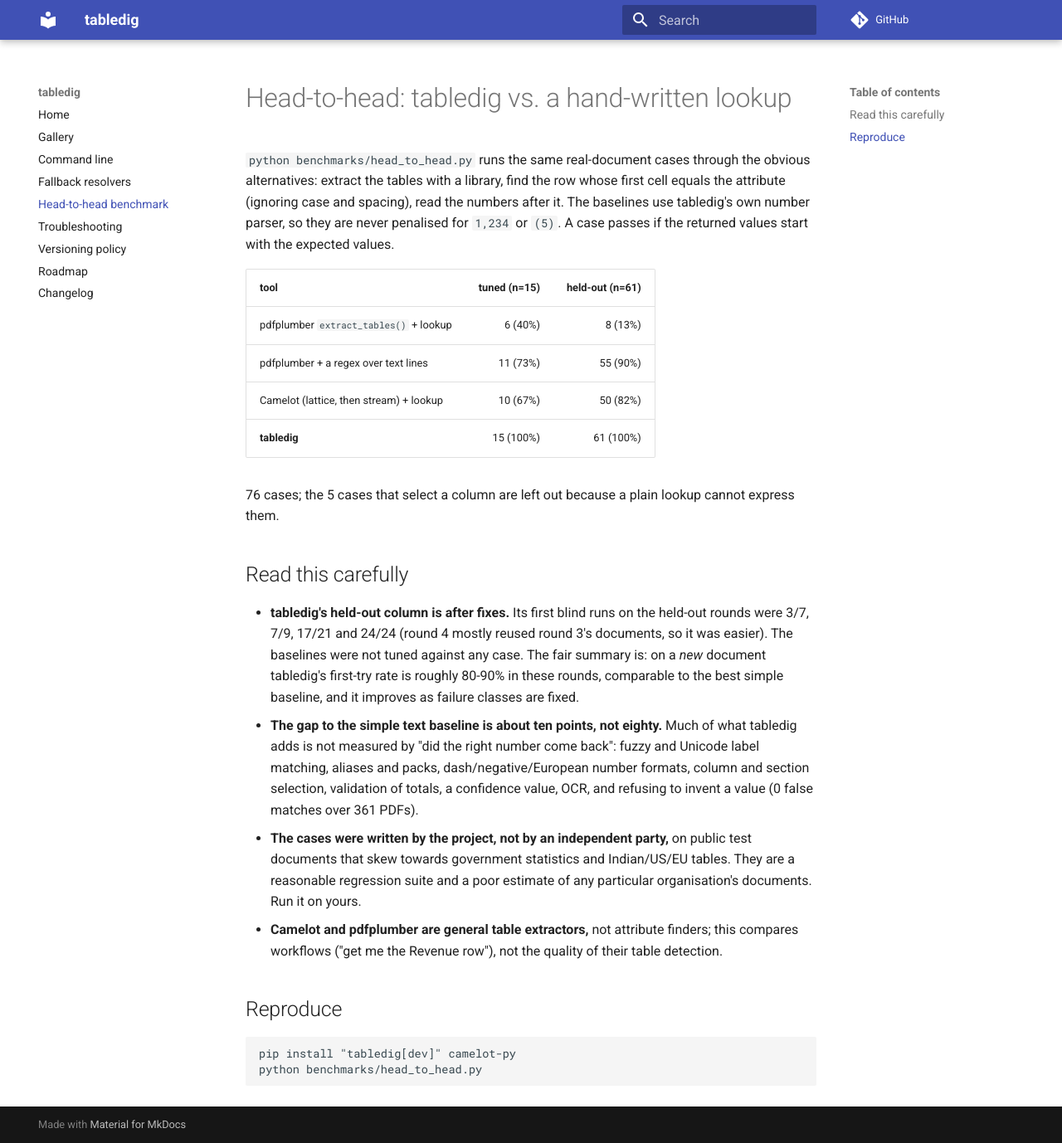
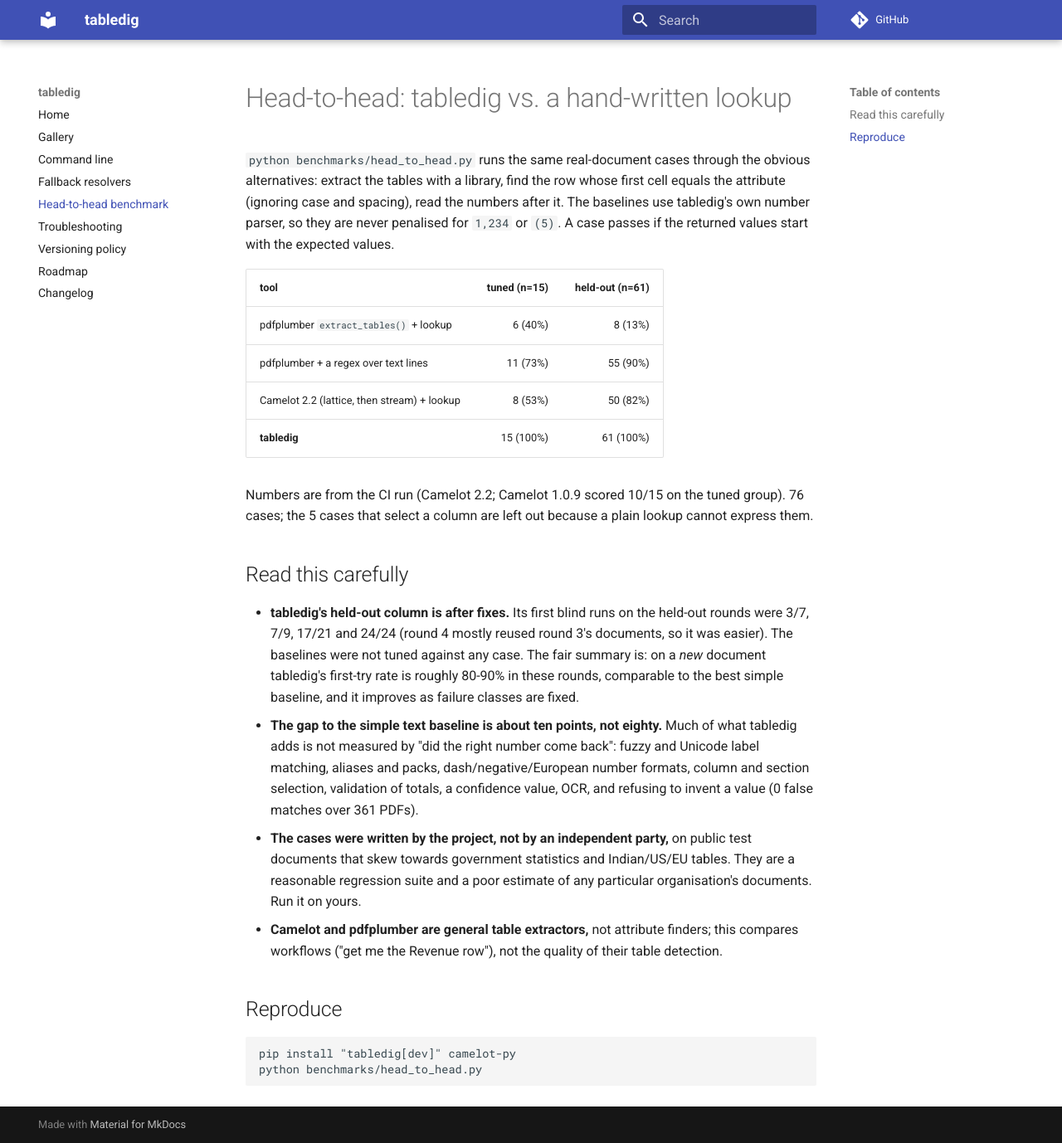
Before and after one commit to Perarulalanloganathan/tabledig, an MkDocs documentation site: the page built from docs/benchmark.md, in a window 1280 px wide and 1378 px high. Shown: the whole window at 83% size. Built offline with MkDocs 1.6.1 and Material for MkDocs 9.7.7, drawn with Linux system fonts in a browser that asks for light colours; comment, search, counter and statistics services are not loaded.

Commit message:
Benchmark write-up: use the CI-reproducible Camelot numbers
Co-Authored-By: Claude Sonnet 5.5 <noreply@anthropic.com>
Claude-Session: https://claude.ai/code/session_01TTRY4xxT1DdxbQ3hF69qhX

```diff
--- a/docs/benchmark.md
+++ b/docs/benchmark.md
@@ -9,10 +9,10 @@ penalised for `1,234` or `(5)`. A case passes if the returned values start with
 |---|---:|---:|
 | pdfplumber `extract_tables()` + lookup | 6 (40%) | 8 (13%) |
 | pdfplumber + a regex over text lines | 11 (73%) | 55 (90%) |
-| Camelot (lattice, then stream) + lookup | 10 (67%) | 50 (82%) |
+| Camelot 2.2 (lattice, then stream) + lookup | 8 (53%) | 50 (82%) |
 | **tabledig** | 15 (100%) | 61 (100%) |
 
-76 cases; the 5 cases that select a column are left out because a plain lookup cannot express them.
+Numbers are from the CI run (Camelot 2.2; Camelot 1.0.9 scored 10/15 on the tuned group). 76 cases; the 5 cases that select a column are left out because a plain lookup cannot express them.
 
 ## Read this carefully
 
```
